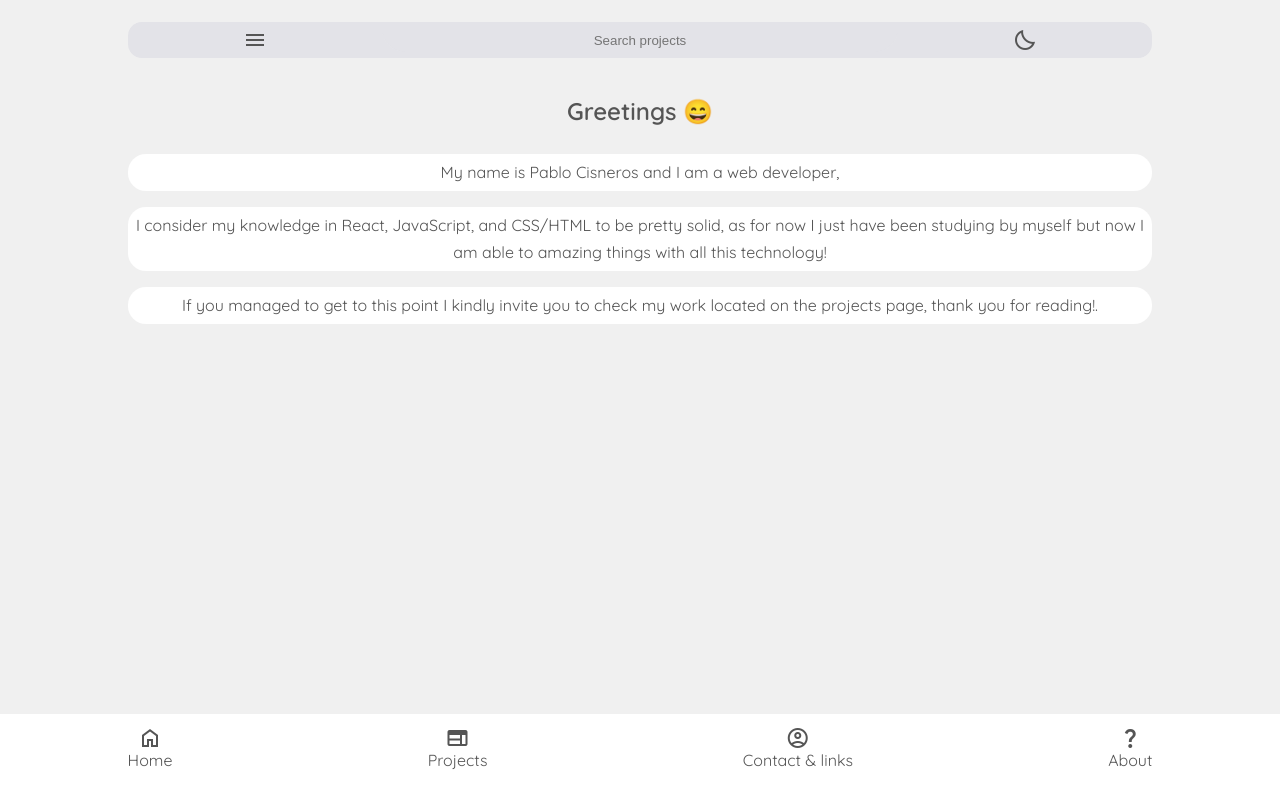
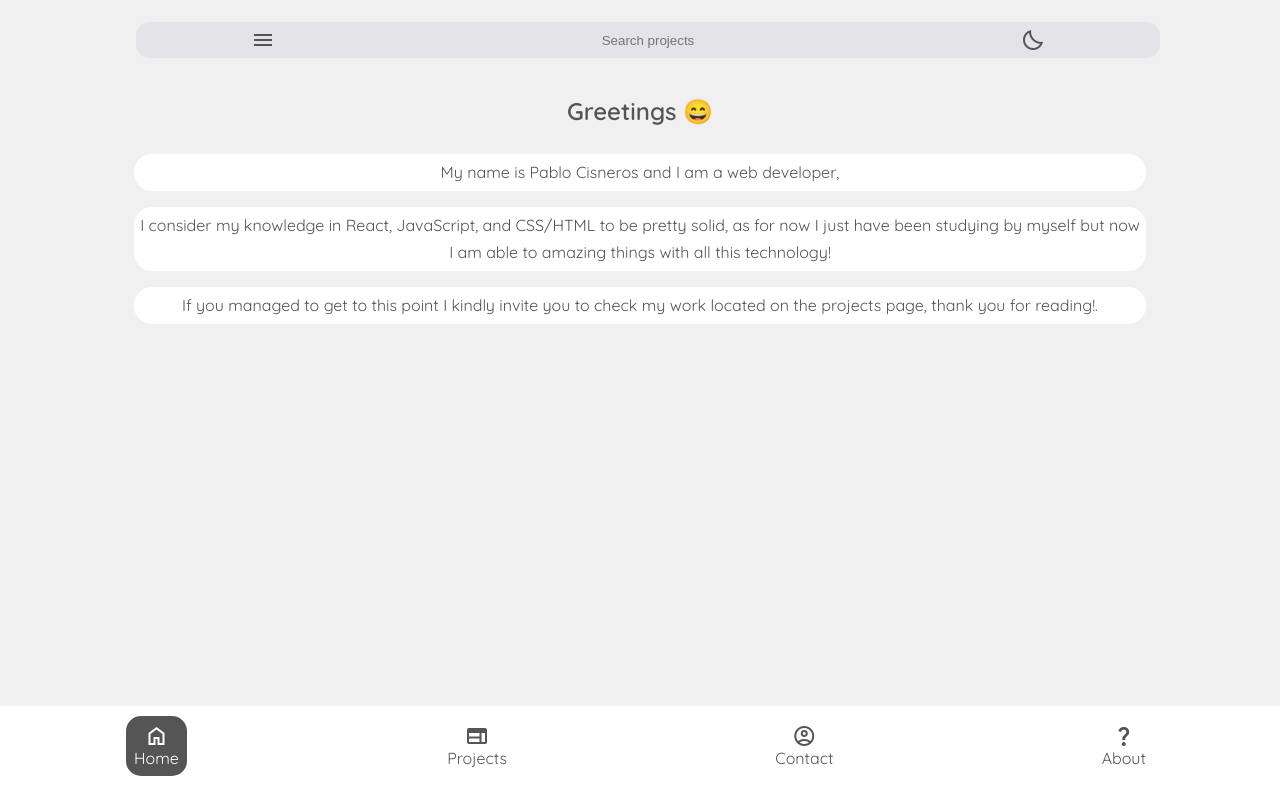
Before and after one commit to otindako/test.github.io, a React (Create React App) app: page / in a window 1280 px wide. Built offline with nearby package versions, Linux system fonts and the light colour scheme.

Commit message:
Added active states for footer links

```diff
--- a/src/components/Searchbar.css
+++ b/src/components/Searchbar.css
@@ -11,7 +11,9 @@
     width: 100%;
 
 }
-
+.material-symbols-outlined{
+    cursor: pointer;
+}
 .search-bar{
     width: 50%;
     outline: none;
--- /dev/null
+++ b/src/components/SideBar.css
@@ -0,0 +1,43 @@
+.sidebar-container{
+    display: none;
+    flex-direction: column;
+    align-items: center;
+
+    position: fixed;
+    top: 0;
+    left: 0;
+    bottom: 0;
+    height: 100%;
+    width: 85%;
+    margin-top: 1em;
+
+    background-color: var(--secondary-color);
+}
+.sidebar-box{
+    display: flex;
+    flex-direction: column;
+    background-color: var(--primary-color);
+    margin-top: 1em;
+    border-radius: 24px;
+    width: 95%;
+
+}
+.sidebar-item{
+    display: flex;
+    align-items: center;
+    margin-left: 1em;
+    padding: 1em 0;
+}
+.sidebar-btn{
+
+    outline: none;
+    border: none;
+    background: none;
+    color: var(--text-color);
+    text-align: left;
+    width: 90%;
+    margin-left: 1em;
+}
+.sidebar-title{
+    font-weight: 400;
+}
--- /dev/null
+++ b/src/components/SideBar.js
@@ -0,0 +1,24 @@
+import './SideBar.css'
+import { toggleTheme } from './theme'
+
+function Sidebar(){
+    return <div className="sidebar-container">
+        <h2 className='sidebar-title'>My personal portfolio</h2>
+        <div className='sidebar-box'>
+            <div className="sidebar-item">
+                <span className="material-symbols-outlined">bedtime</span>
+                <button onClick={toggleTheme} className='sidebar-btn'>Dark mode</button>
+            </div>
+
+            <div className="sidebar-item">
+                <button className='sidebar-btn'>Test</button>
+            </div>
+
+            <div className="sidebar-item">
+                <button className='sidebar-btn'>Test</button>
+            </div>
+        </div>
+    </div>
+}
+
+export default Sidebar
--- a/src/index.css
+++ b/src/index.css
@@ -18,14 +18,16 @@
 /* *{
   outline: 1px solid blue;
 } */
-html,
-body{
-  margin-top: 6em;
+html{
+  min-height: 100%;
+  display: flex;
+  flex-direction: column;
+  flex-grow: 1;
 }
 
 body {
   font-family: 'Quicksand', sans-serif;
-  margin: 0;
+  margin-top: 6em;
   background-color: var(--secondary-color);
   color: var(--text-color);
 }
@@ -54,6 +56,10 @@ ul{
   margin-top: 1em;
   line-height: 1.7;
 }
+a{
+  text-decoration: none;
+  color: var(--text-color);
+}
 #root{
   max-height: 70%;
 }
@@ -61,10 +67,6 @@ ul{
 .width-container{
   width: 80%;
   margin: 0 auto;
-}
-a{
-  text-decoration: none;
-  color: var(--text-color);
 }
 .content{
   margin-bottom: 5em;
@@ -77,6 +79,8 @@ a{
   background-color: var(--primary-color);
   position: fixed;
   bottom: 0;
+  left: 0;
+  right: 0;
   width: 100%;
   padding-bottom: 1.5em;
 
@@ -95,8 +99,16 @@ a{
   display: flex;
   flex-direction: column;
   align-items: center;
-  padding-top: .7em;
-  margin-bottom: .4em;
-  margin-top: 0;
+  padding: .5em;
+  margin-top: .6em;
 
 }
+
+.active-link{
+  background-color: var(--text-color);
+  color: var(--primary-color);
+  border-radius: 15px;
+}
+.active-link:visited{
+  color: var(--primary-color);
+}
--- a/src/pages/main.js
+++ b/src/pages/main.js
@@ -1,30 +1,56 @@
 import  { HashRouter, Routes, Route } from "react-router-dom";
 import { NavLink } from 'react-router-dom';
+import React, { useState } from "react";
 import Home from "./Home/Home";
 import Projects from "./Projects/Projects";
 import Contact from "./Contact/Contact";
 import About from "./About/About";
 import SearchBar from '../components/Searchbar'
+import Sidebar from "../components/SideBar";
+
+const idValues = [ 0, 1, 2, 3 ];
+
 
 function Main() {
+    const [active, setActiveId] = useState(0);
+
     return (
             <HashRouter>
-                <div className="content">
                     <SearchBar/>
-
+                    <Sidebar/>
                     <Routes>
                         <Route path="/" element={<Home />}></Route>
                         <Route path="/Projects" element={<Projects />}></Route>
                         <Route path="/Contact" element={<Contact />}></Route>
                         <Route path="/About" element={<About />}></Route>
                     </Routes>
-                </div>
                 <footer className='footer'>
                 <ul className='bottom-bar'>
-                    <li><NavLink end to="/" className={"footer-link"}><span className="material-symbols-outlined">home</span>Home</NavLink></li>
-                    <li><NavLink to="/Projects" className={"footer-link"}><span className="material-symbols-outlined">web</span>Projects</NavLink></li>
-                    <li><NavLink to="/Contact" className={"footer-link"}><span className="material-symbols-outlined">account_circle</span>Contact & links</NavLink></li>
-                    <li><NavLink to="/About" className={"footer-link"}><span className="material-symbols-outlined">question_mark</span>About</NavLink></li>
+
+                    <li>
+                        <NavLink end to="/" className={`footer-link ${active === idValues[0] ? "active-link" : ""}`}
+                        onClick={() => setActiveId(idValues[0])}>
+                        <span className="material-symbols-outlined">home</span>Home</NavLink>
+                    </li>
+
+                    <li>
+                        <NavLink to="/Projects" className={`footer-link ${active === idValues[1] ? "active-link" : ""}`}
+                        onClick={() => setActiveId(idValues[1])}>
+                        <span className="material-symbols-outlined">web</span>Projects</NavLink>
+                    </li>
+
+                    <li>
+                        <NavLink to="/Contact" className={`footer-link ${active === idValues[2] ? "active-link" : ""}`}
+                        onClick={() => setActiveId(idValues[2])}>
+                        <span className="material-symbols-outlined">account_circle</span>Contact</NavLink>
+                    </li>
+
+                    <li>
+                        <NavLink to="/About" className={`footer-link ${active === idValues[3] ? "active-link" : ""}`}
+                        onClick={() => setActiveId(idValues[3])}>
+                        <span className="material-symbols-outlined">question_mark</span>About</NavLink>
+                    </li>
+
                 </ul>
             </footer>
             </HashRouter>
```
Also changed, not shown: public/manifest.json.
